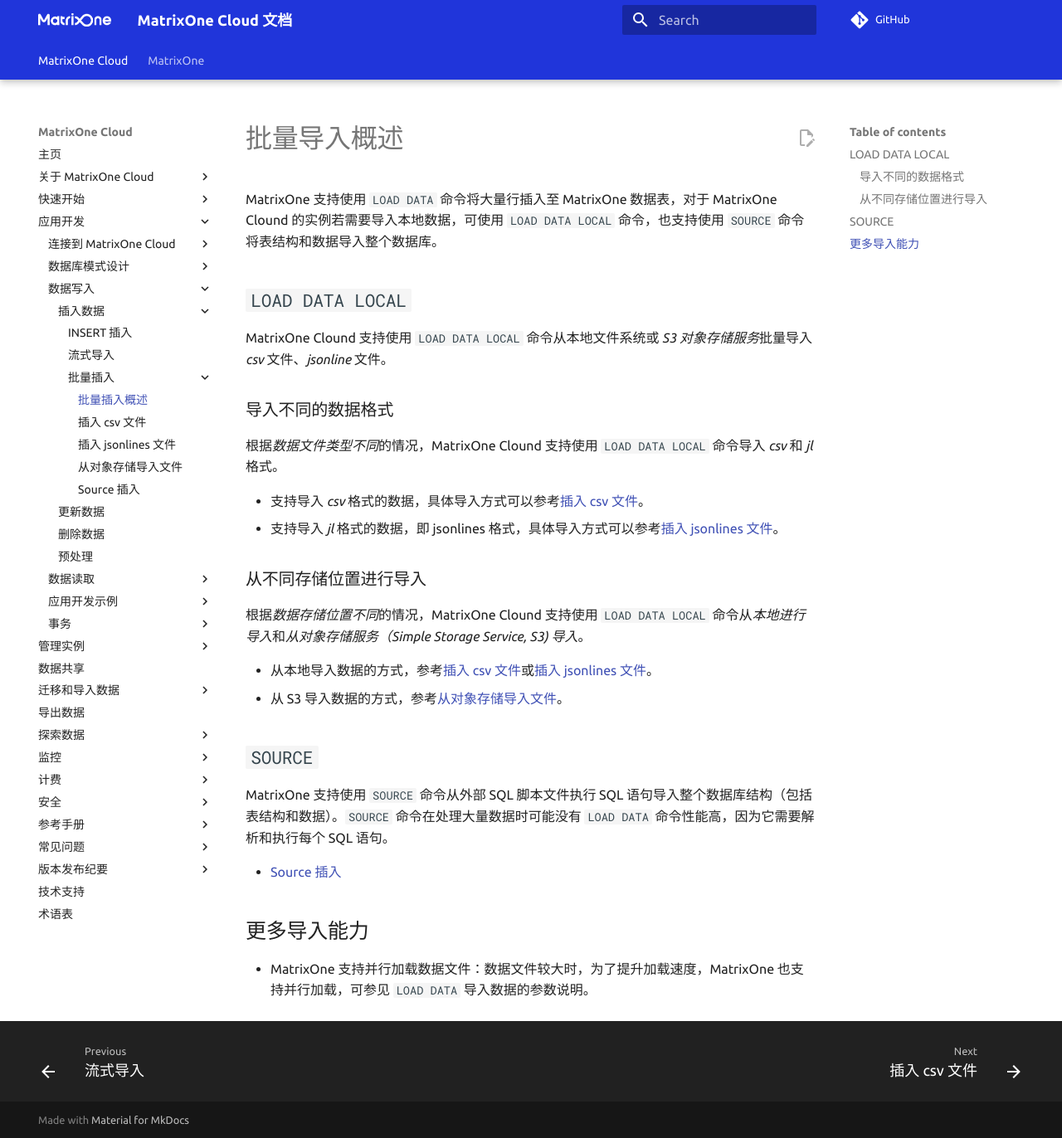
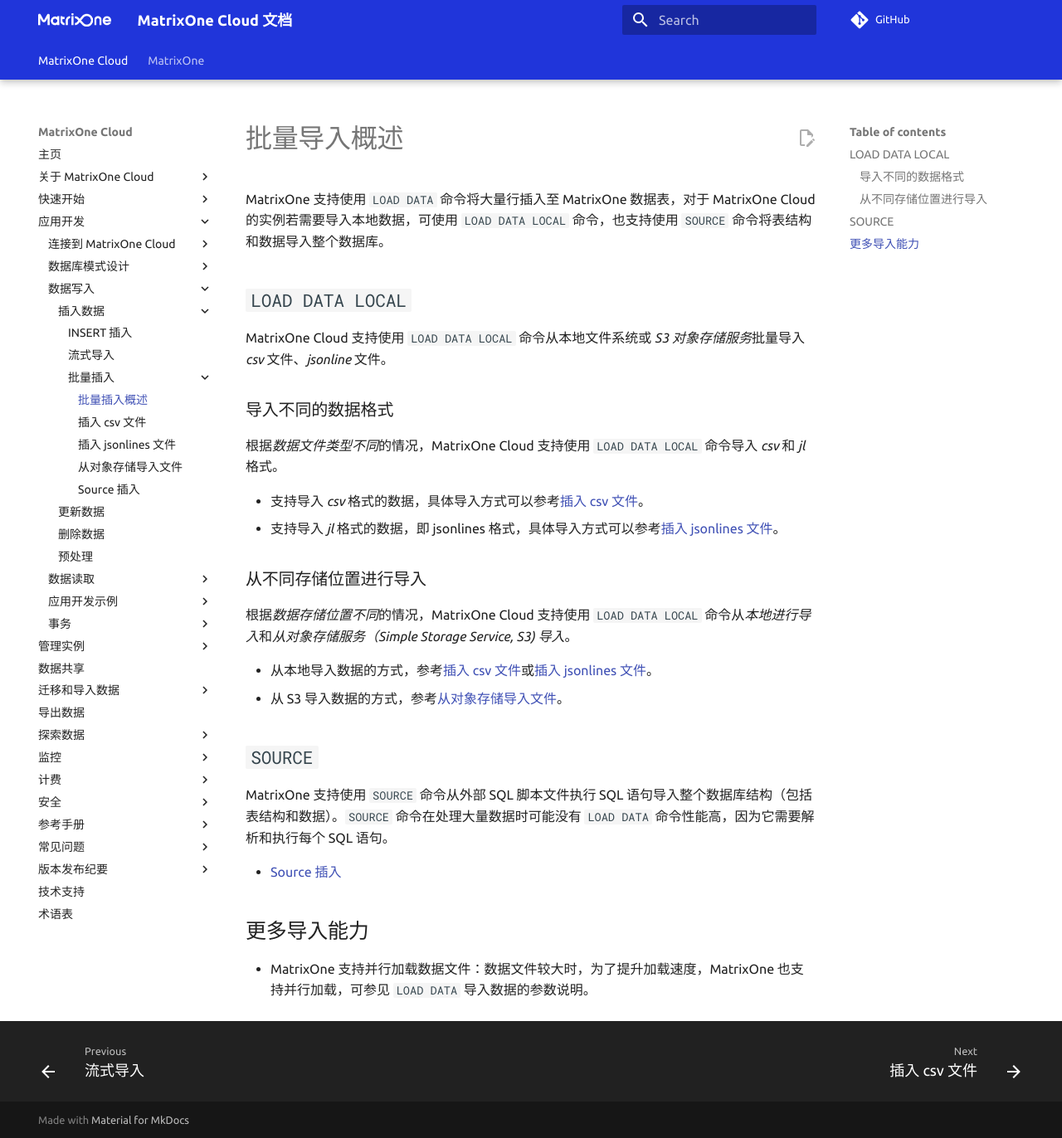
Before and after one commit to yangj1211/moc-docs, an MkDocs documentation site: the page built from docs/MatrixOne-Cloud/App-Develop/import-data/bulk-load/bulk-load-overview.md, in a window 1280 px wide and 1372 px high. Shown: the whole window at 83% size. Built offline with MkDocs 1.6.1 and Material for MkDocs 9.7.7, drawn with Linux system fonts in a browser that asks for light colours; comment, search, counter and statistics services are not loaded; the version menu is left out.

Commit message:
Correcting typo errors

```diff
--- a/docs/MatrixOne-Cloud/App-Develop/import-data/bulk-load/bulk-load-overview.md
+++ b/docs/MatrixOne-Cloud/App-Develop/import-data/bulk-load/bulk-load-overview.md
@@ -1,21 +1,21 @@
 # 批量导入概述
 
-MatrixOne 支持使用 `LOAD DATA` 命令将大量行插入至 MatrixOne 数据表，对于 MatrixOne Clound 的实例若需要导入本地数据，可使用 `LOAD DATA LOCAL` 命令，也支持使用 `SOURCE` 命令将表结构和数据导入整个数据库。
+MatrixOne 支持使用 `LOAD DATA` 命令将大量行插入至 MatrixOne 数据表，对于 MatrixOne Cloud 的实例若需要导入本地数据，可使用 `LOAD DATA LOCAL` 命令，也支持使用 `SOURCE` 命令将表结构和数据导入整个数据库。
 
 ## `LOAD DATA LOCAL`
 
-MatrixOne Clound 支持使用 `LOAD DATA LOCAL` 命令从本地文件系统或 *S3 对象存储服务*批量导入 *csv* 文件、*jsonline* 文件。
+MatrixOne Cloud 支持使用 `LOAD DATA LOCAL` 命令从本地文件系统或 *S3 对象存储服务*批量导入 *csv* 文件、*jsonline* 文件。
 
 ### 导入不同的数据格式
 
-根据*数据文件类型不同*的情况，MatrixOne Clound 支持使用 `LOAD DATA  LOCAL` 命令导入 *csv* 和 *jl* 格式。
+根据*数据文件类型不同*的情况，MatrixOne Cloud 支持使用 `LOAD DATA  LOCAL` 命令导入 *csv* 和 *jl* 格式。
 
 - 支持导入 *csv* 格式的数据，具体导入方式可以参考[插入 csv 文件](load-csv.md)。
 - 支持导入 *jl* 格式的数据，即 jsonlines 格式，具体导入方式可以参考[插入 jsonlines 文件](load-jsonline.md)。
 
 ### 从不同存储位置进行导入
 
-根据*数据存储位置不同*的情况，MatrixOne Clound 支持使用 `LOAD DATA LOCAL` 命令从*本地进行导入*和*从对象存储服务（Simple Storage Service, S3) 导入*。
+根据*数据存储位置不同*的情况，MatrixOne Cloud 支持使用 `LOAD DATA LOCAL` 命令从*本地进行导入*和*从对象存储服务（Simple Storage Service, S3) 导入*。
 
 - 从本地导入数据的方式，参考[插入 csv 文件](load-csv.md)或[插入 jsonlines 文件](load-jsonline.md)。
 - 从 S3 导入数据的方式，参考[从对象存储导入文件](load-s3.md)。
```
Also changed, not shown: docs/MatrixOne-Cloud/Charging/revenue-expenditure-details.md (+2 -2 lines).
